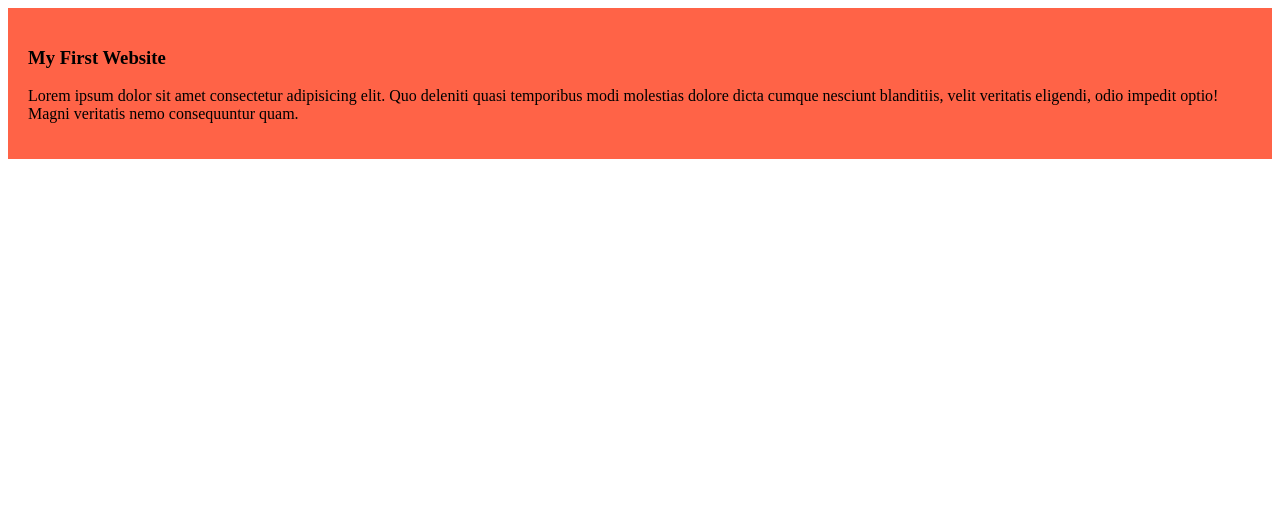
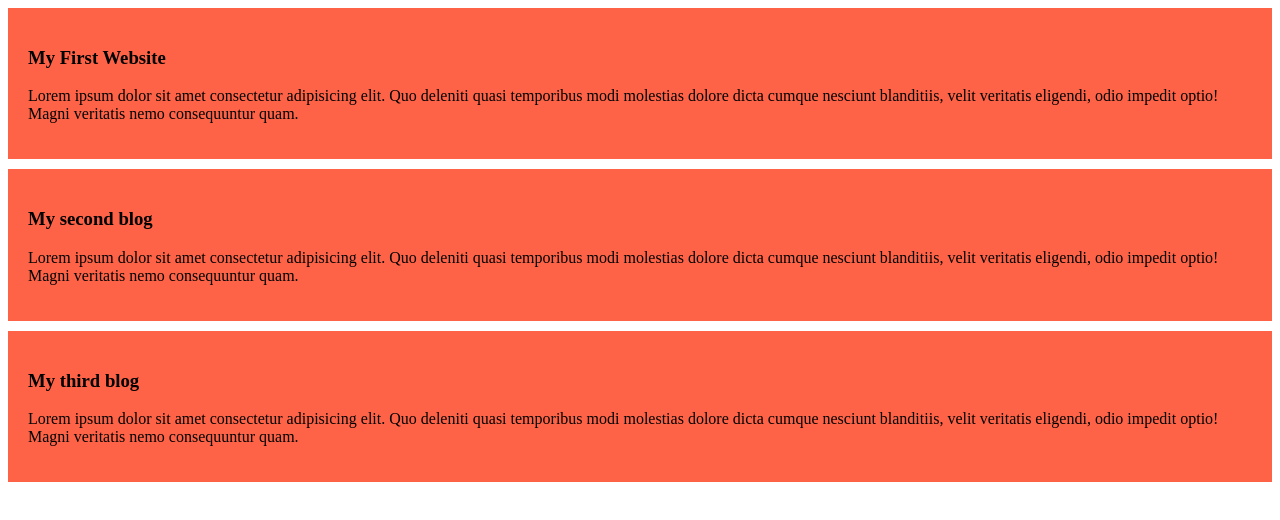
Before and after one commit to isratjahan15/my-simple-website, a plain HTML site: page index.html in a window 1280 px wide. Drawn offline with Linux system fonts and the light colour scheme.

Commit message:
added the second and third blog

```diff
--- a/index.html
+++ b/index.html
@@ -11,5 +11,13 @@
     <h3>My First Website</h3>
     <p>Lorem ipsum dolor sit amet consectetur adipisicing elit. Quo deleniti quasi temporibus modi molestias dolore dicta cumque nesciunt blanditiis, velit veritatis eligendi, odio impedit optio! Magni veritatis nemo consequuntur quam.</p>
  </div>
+ <div>
+    <h3>My second blog</h3>
+    <p>Lorem ipsum dolor sit amet consectetur adipisicing elit. Quo deleniti quasi temporibus modi molestias dolore dicta cumque nesciunt blanditiis, velit veritatis eligendi, odio impedit optio! Magni veritatis nemo consequuntur quam.</p>
+ </div>
+ <div>
+    <h3>My third blog</h3>
+    <p>Lorem ipsum dolor sit amet consectetur adipisicing elit. Quo deleniti quasi temporibus modi molestias dolore dicta cumque nesciunt blanditiis, velit veritatis eligendi, odio impedit optio! Magni veritatis nemo consequuntur quam.</p>
+ </div>
 </body>
 </html>
--- a/styles/blog.css
+++ b/styles/blog.css
@@ -1,4 +1,5 @@
 div{
     background-color: tomato;
     padding: 20px;
+    margin-bottom: 10px;
 }
```
